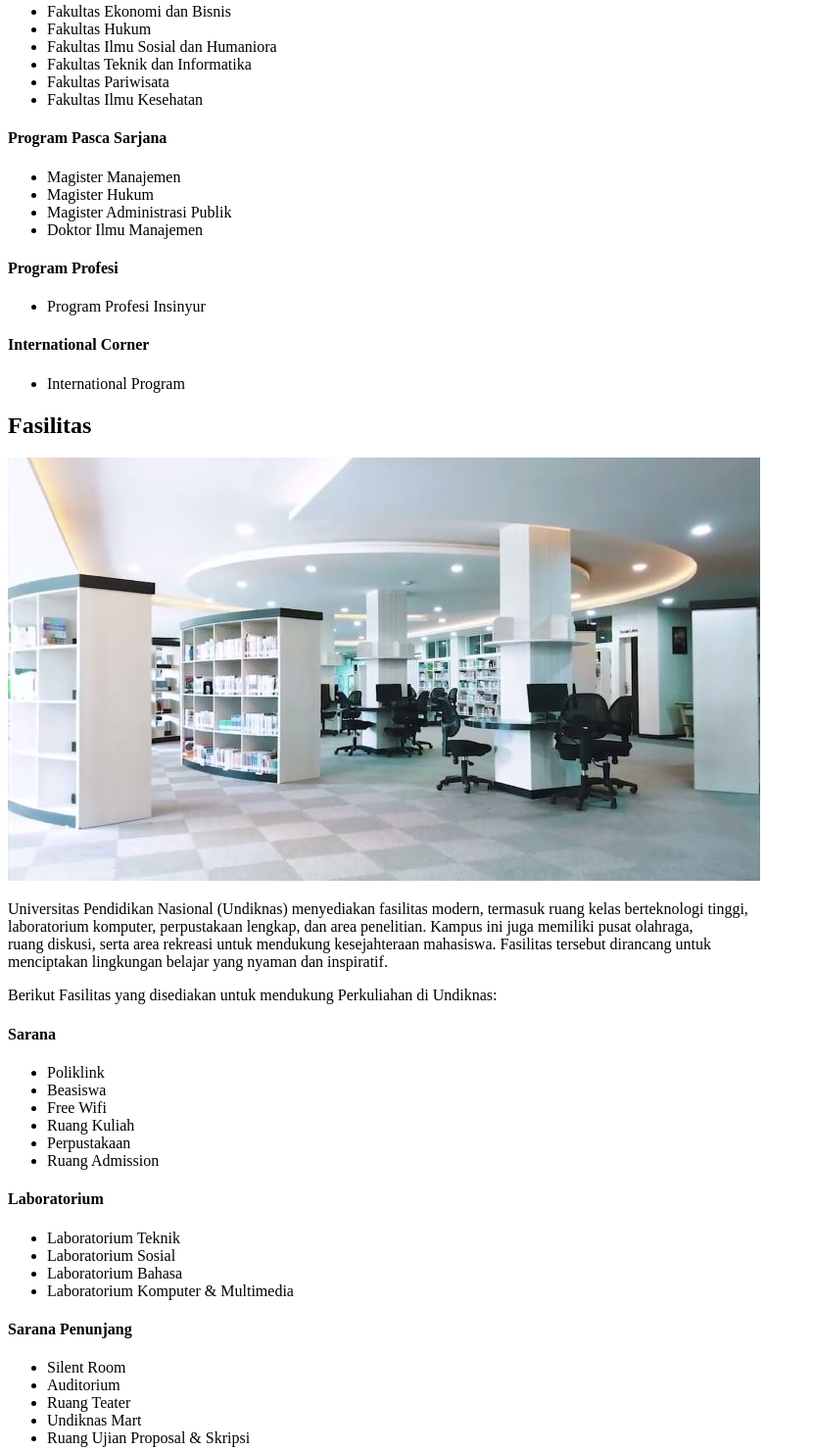
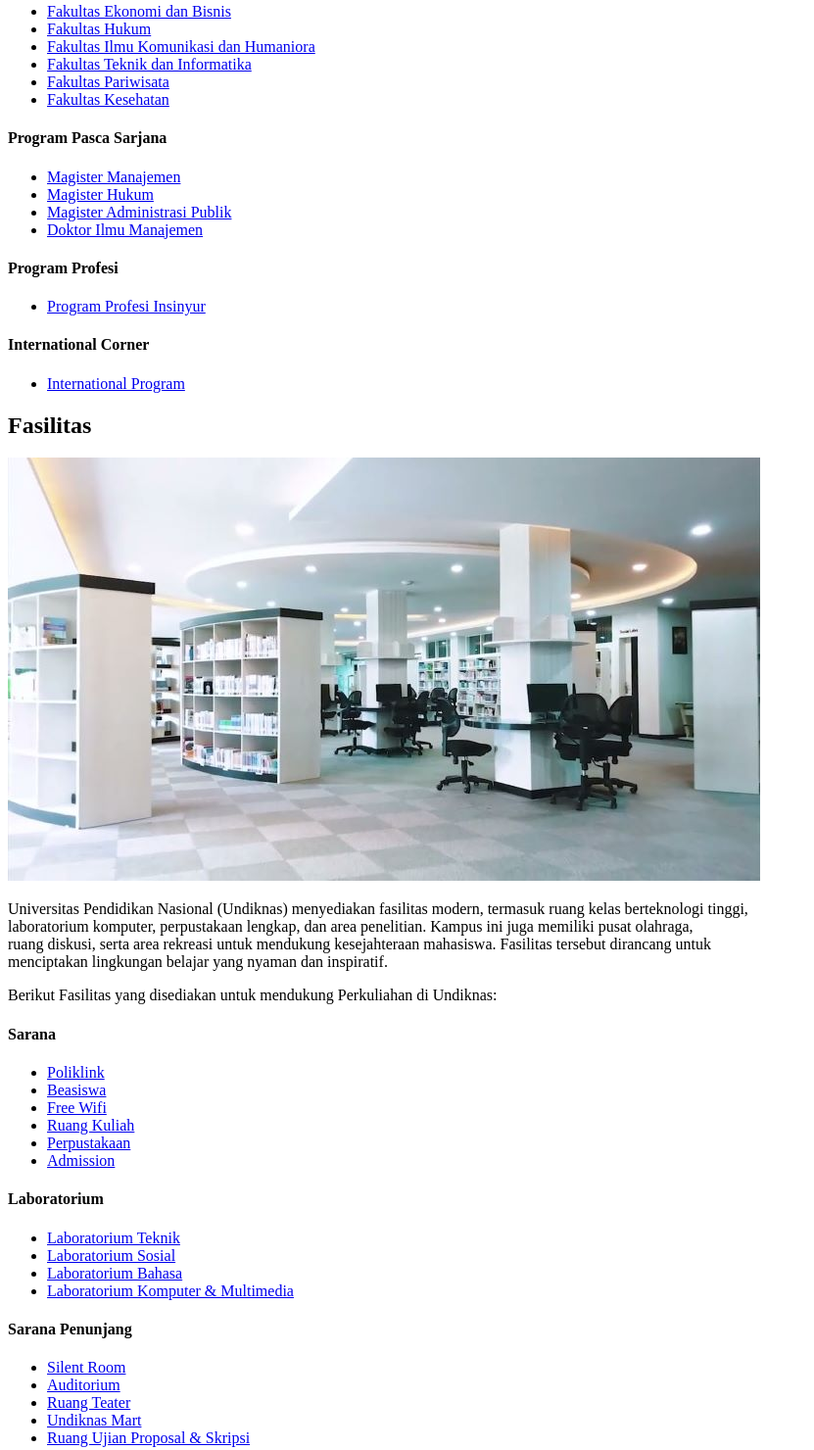
Before and after one commit to farisakbar28/layout-website-using-HTML, a plain HTML site: page index.html in a window 1280 px wide. Shown: the part 1567-3047 px from the top of the page at 98% size, without its empty margins (0-831 px from the left). Drawn offline with Linux system fonts and the light colour scheme.

Commit message:
menambahkan link pada list di section program dan fasilitas undiknas

```diff
--- a/index.html
+++ b/index.html
@@ -5,6 +5,7 @@
     <meta name="viewport" content="width=device-width, initial-scale=1.0" />
     <title>Profil Undiknas</title>
   </head>
+
   <body>
     <header>
       <h1>Undiknas</h1>
@@ -68,36 +69,85 @@
         <section>
           <h4>Program Sarjana</h4>
           <ul>
-            <li>Fakultas Ekonomi dan Bisnis</li>
-            <li>Fakultas Hukum</li>
-            <li>Fakultas Ilmu Sosial dan Humaniora</li>
-            <li>Fakultas Teknik dan Informatika</li>
-            <li>Fakultas Pariwisata</li>
-            <li>Fakultas Ilmu Kesehatan</li>
+            <li>
+              <a href="https://undiknas.ac.id/feb/"
+                >Fakultas Ekonomi dan Bisnis</a
+              >
+            </li>
+            <li><a href="https://undiknas.ac.id/fh/">Fakultas Hukum</a></li>
+            <li>
+              <a href="https://undiknas.ac.id/fishum/"
+                >Fakultas Ilmu Komunikasi dan Humaniora</a
+              >
+            </li>
+            <li>
+              <a href="https://undiknas.ac.id/fti/"
+                >Fakultas Teknik dan Informatika</a
+              >
+            </li>
+            <li>
+              <a href="https://undiknas.ac.id/fakultas-pariwisata/"
+                >Fakultas Pariwisata</a
+              >
+            </li>
+            <li>
+              <a href="https://undiknas.ac.id/fakultas-kesehatan/"
+                >Fakultas Kesehatan</a
+              >
+            </li>
           </ul>
         </section>
 
         <section>
           <h4>Program Pasca Sarjana</h4>
           <ul>
-            <li>Magister Manajemen</li>
-            <li>Magister Hukum</li>
-            <li>Magister Administrasi Publik</li>
-            <li>Doktor Ilmu Manajemen</li>
+            <li>
+              <a
+                href="https://pasca-undiknas.ac.id/about.php?data=detailmm&_gl=1*102x9ig*_ga*ODUyNjYxNDc5LjE3MjY5MDYwMTM.*_ga_310VY27086*MTcyNzA3ODA4Mi4zLjEuMTcyNzA3ODQxNS4wLjAuMA.."
+                >Magister Manajemen</a
+              >
+            </li>
+            <li>
+              <a
+                href="https://pasca-undiknas.ac.id/about.php?data=detailmh&_gl=1*b199st*_ga*ODUyNjYxNDc5LjE3MjY5MDYwMTM.*_ga_310VY27086*MTcyNzA3ODA4Mi4zLjEuMTcyNzA3ODYzMC4wLjAuMA.."
+                >Magister Hukum</a
+              >
+            </li>
+            <li>
+              <a
+                href="https://pasca-undiknas.ac.id/about.php?data=detailmap&_gl=1*iv75s7*_ga*ODUyNjYxNDc5LjE3MjY5MDYwMTM.*_ga_310VY27086*MTcyNzA3ODA4Mi4zLjEuMTcyNzA3ODYzMC4wLjAuMA.."
+                >Magister Administrasi Publik</a
+              >
+            </li>
+            <li>
+              <a
+                href="https://pasca-undiknas.ac.id/about.php?data=detailpdim&_gl=1*pp2s0n*_ga*ODUyNjYxNDc5LjE3MjY5MDYwMTM.*_ga_310VY27086*MTcyNzA3ODA4Mi4zLjEuMTcyNzA3ODczMS4wLjAuMA.."
+                >Doktor Ilmu Manajemen</a
+              >
+            </li>
           </ul>
         </section>
 
         <section>
           <h4>Program Profesi</h4>
           <ul>
-            <li>Program Profesi Insinyur</li>
+            <li>
+              <a href="https://undiknas.ac.id/program-profesi-insinyur/"
+                >Program Profesi Insinyur</a
+              >
+            </li>
           </ul>
         </section>
 
         <section>
           <h4>International Corner</h4>
           <ul>
-            <li>International Program</li>
+            <li>
+              <a
+                href="https://io.undiknas.ac.id/?_gl=1%2Azwk20h%2A_ga%2AODUyNjYxNDc5LjE3MjY5MDYwMTM.%2A_ga_310VY27086%2AMTcyNzA3ODA4Mi4zLjEuMTcyNzA3ODkwNC4wLjAuMA.."
+                >International Program</a
+              >
+            </li>
           </ul>
         </section>
       </article>
@@ -127,40 +177,77 @@
         <section>
           <h4>Sarana</h4>
           <ul>
-            <li>Poliklink</li>
-            <li>Beasiswa</li>
-            <li>Free Wifi</li>
-            <li>Ruang Kuliah</li>
-            <li>Perpustakaan</li>
-            <li>Ruang Admission</li>
+            <li>
+              <a href="https://undiknas.ac.id/poliklinik-pelayanan-kesehatan/"
+                >Poliklink</a
+              >
+            </li>
+            <li><a href="https://undiknas.ac.id/beasiswa/">Beasiswa</a></li>
+            <li><a href="https://undiknas.ac.id/free-wifi/">Free Wifi</a></li>
+            <li>
+              <a href="https://undiknas.ac.id/ruang-kuliah/">Ruang Kuliah</a>
+            </li>
+            <li>
+              <a href="https://undiknas.ac.id/perpustakaan/">Perpustakaan</a>
+            </li>
+            <li>
+              <a href="https://undiknas.ac.id/ruang-admission-administrasi/"
+                >Admission</a
+              >
+            </li>
           </ul>
         </section>
 
         <section>
           <h4>Laboratorium</h4>
           <ul>
-            <li>Laboratorium Teknik</li>
-            <li>Laboratorium Sosial</li>
-            <li>Laboratorium Bahasa</li>
-            <li>Laboratorium Komputer & Multimedia</li>
+            <li>
+              <a href="https://undiknas.ac.id/laboratorium-teknik"
+                >Laboratorium Teknik</a
+              >
+            </li>
+            <li>
+              <a href="https://undiknas.ac.id/laboratorium-sosial"
+                >Laboratorium Sosial</a
+              >
+            </li>
+            <li>
+              <a href="https://undiknas.ac.id/laboratorium-bahasa"
+                >Laboratorium Bahasa</a
+              >
+            </li>
+            <li>
+              <a href="https://undiknas.ac.id/laboratorium"
+                >Laboratorium Komputer & Multimedia</a
+              >
+            </li>
           </ul>
         </section>
 
         <section>
           <h4>Sarana Penunjang</h4>
           <ul>
-            <li>Silent Room</li>
-            <li>Auditorium</li>
-            <li>Ruang Teater</li>
-            <li>Undiknas Mart</li>
-            <li>Ruang Ujian Proposal & Skripsi</li>
+            <li>
+              <a href="https://undiknas.ac.id/silent-room">Silent Room</a>
+            </li>
+            <li><a href="https://undiknas.ac.id/auditorium">Auditorium</a></li>
+            <li>
+              <a href="https://undiknas.ac.id/ruang-teater">Ruang Teater</a>
+            </li>
+            <li>
+              <a href="https://undiknas.ac.id/undiknas-mart">Undiknas Mart</a>
+            </li>
+            <li>
+              <a href="https://undiknas.ac.id/ruang-ujian-proposal-skripsi"
+                >Ruang Ujian Proposal & Skripsi</a
+              >
+            </li>
           </ul>
         </section>
       </article>
       <!-- FASILITAS END -->
 
       <!-- FORM PENDAFTARAN KULIAH START -->
-
       <form action="submit">
         <h2>Form Pendaftaran Kuliah</h2>
         <label for="full-name">Nama Lengkap:</label><br />
@@ -250,9 +337,9 @@
           </section>
         </article>
       </aside>
-
       <!-- SIDEBAR END -->
     </main>
+
     <footer>
       <p>
         Kunjung Halaman Utama <a href="https://undiknas.ac.id/">Undiknas</a>
```
Also changed, not shown: 2 other files.
